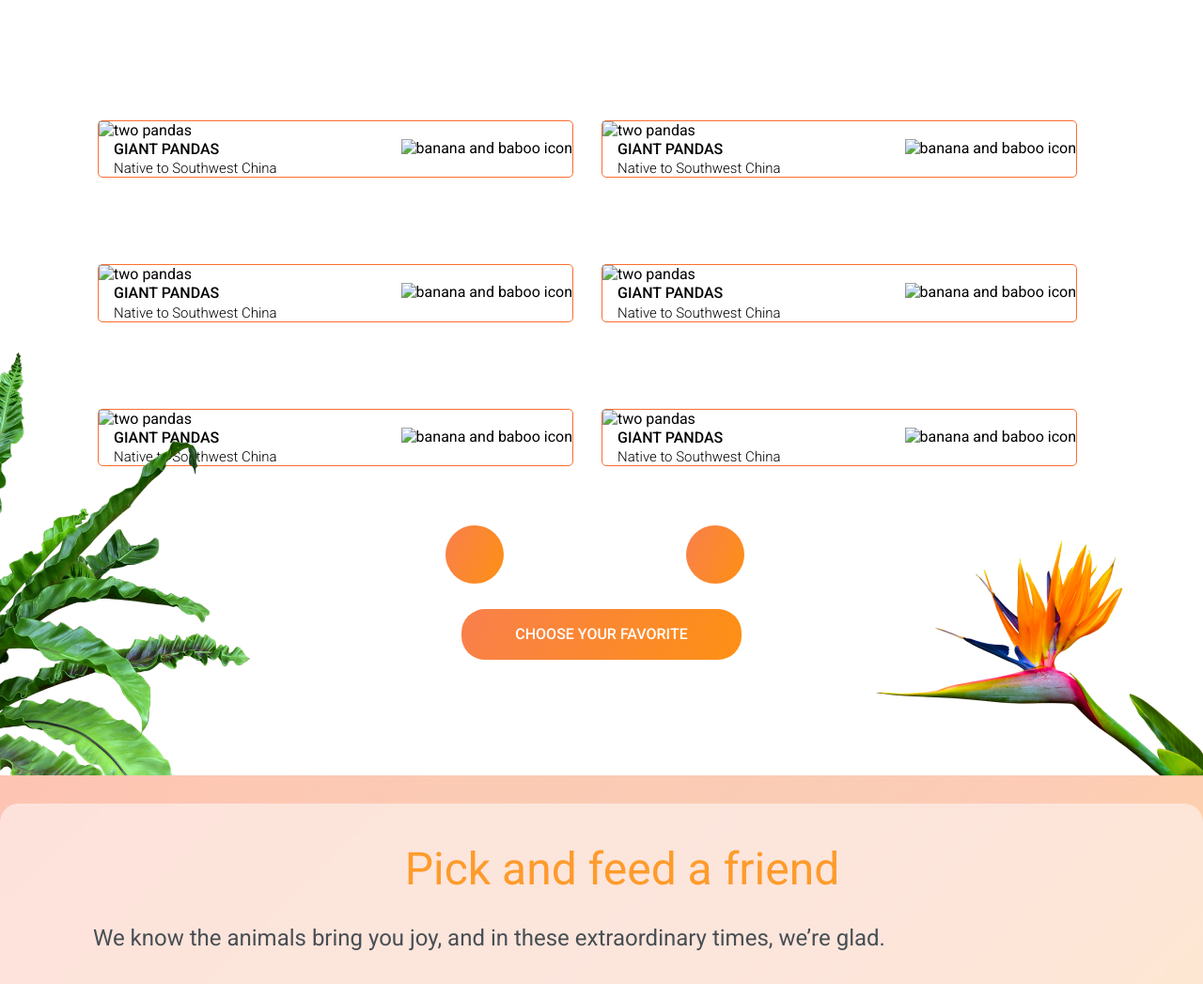
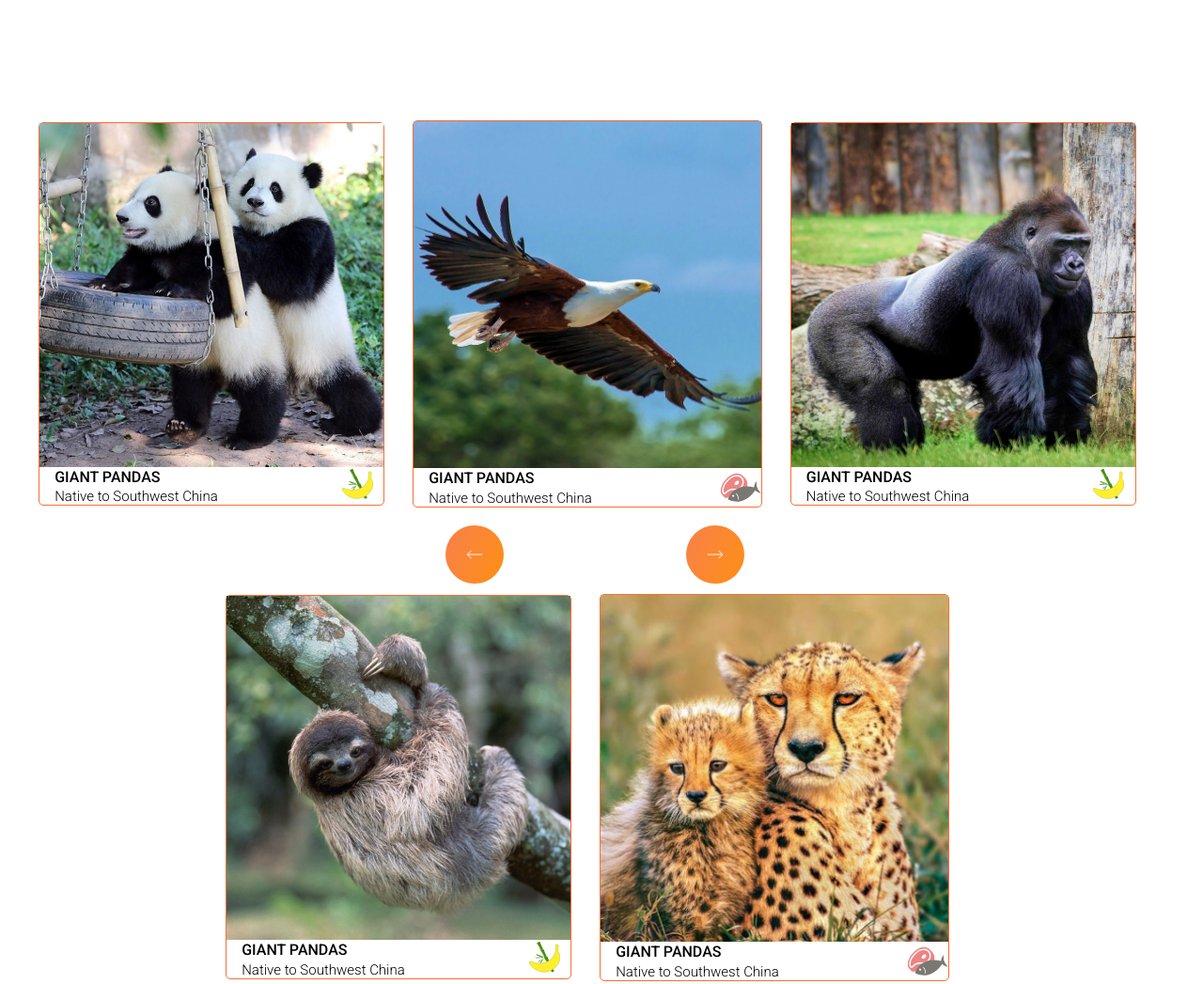
Before and after one commit to makarenkoooooo/ONLINE-ZOO, a plain HTML site: page index.html in a window 1280 px wide. Shown: the part 1180-2227 px from the top of the page at 94% size. Drawn offline with Linux system fonts and the light colour scheme; the site is published under a folder, as on GitHub Pages, so addresses that start at the root find nothing.

Commit message:
change image url

```diff
--- a/index.html
+++ b/index.html
@@ -54,7 +54,7 @@
       <div class="backstage-image-1">
         <img
           class="bamboo-man"
-          src="/assets/images/bamboo-cap.png"
+          src="./assets/images/bamboo-cap.png"
           alt="man bambo cap"
         />
       </div>
@@ -92,7 +92,7 @@
           <div>
             <img
               class="animal-img"
-              src="/assets/images/pandas.png"
+              src="./assets/images/pandas.png"
               alt="two pandas"
             />
           </div>
@@ -102,7 +102,7 @@
               <p>Native to Southwest China</p>
             </div>
             <img
-              src="/assets/icons/banana-bamboo_icon.svg"
+              src="./assets/icons/banana-bamboo_icon.svg"
               alt="banana and baboo icon"
             />
           </div>
@@ -111,7 +111,7 @@
           <div>
             <img
               class="animal-img"
-              src="/assets/images/Rectangle-2.png"
+              src="./assets/images/Rectangle-2.png"
               alt="two pandas"
             />
           </div>
@@ -122,7 +122,7 @@
               <p>Native to Southwest China</p>
             </div>
             <img
-              src="/assets/icons/meet-fish_icon.svg"
+              src="./assets/icons/meet-fish_icon.svg"
               alt="banana and baboo icon"
             />
           </div>
@@ -131,7 +131,7 @@
           <div>
             <img
               class="animal-img"
-              src="/assets/images/Rectangle-3.png"
+              src="./assets/images/Rectangle-3.png"
               alt="two pandas"
             />
           </div>
@@ -142,7 +142,7 @@
               <p>Native to Southwest China</p>
             </div>
             <img
-              src="/assets/icons/banana-bamboo_icon.svg"
+              src="./assets/icons/banana-bamboo_icon.svg"
               alt="banana and baboo icon"
             />
           </div>
@@ -151,7 +151,7 @@
           <div>
             <img
               class="animal-img"
-              src="/assets/images/Rectangle-4.png"
+              src="./assets/images/Rectangle-4.png"
               alt="two pandas"
             />
           </div>
@@ -162,7 +162,7 @@
               <p>Native to Southwest China</p>
             </div>
             <img
-              src="/assets/icons/banana-bamboo_icon.svg"
+              src="./assets/icons/banana-bamboo_icon.svg"
               alt="banana and baboo icon"
             />
           </div>
@@ -171,7 +171,7 @@
           <div>
             <img
               class="animal-img"
-              src="/assets/images/Rectangle-5.png"
+              src="./assets/images/Rectangle-5.png"
               alt="two pandas"
             />
           </div>
@@ -182,7 +182,7 @@
               <p>Native to Southwest China</p>
             </div>
             <img
-              src="/assets/icons/meet-fish_icon.svg"
+              src="./assets/icons/meet-fish_icon.svg"
               alt="banana and baboo icon"
             />
           </div>
@@ -191,7 +191,7 @@
           <div>
             <img
               class="animal-img"
-              src="/assets/images/Rectangle-6.png"
+              src="./assets/images/Rectangle-6.png"
               alt="two pandas"
             />
           </div>
@@ -202,7 +202,7 @@
               <p>Native to Southwest China</p>
             </div>
             <img
-              src="/assets/icons/meet-fish_icon.svg"
+              src="./assets/icons/meet-fish_icon.svg"
               alt="banana and baboo icon"
             />
           </div>
--- a/style.css
+++ b/style.css
@@ -704,11 +704,11 @@ h3 {
 }
 
 .btn-animal-left::after {
-  content: url(/assets/icons/btn-left.svg);
+  content: url(./assets/icons/btn-left.svg);
 }
 
 .btn-animal-right::after {
-  content: url(/assets/icons/btn-right.svg);
+  content: url(./assets/icons/btn-right.svg);
 }
 
 .animals {
@@ -1238,20 +1238,20 @@ h4 {
 }
 
 .icon-media-1::after {
-  content: url(/assets/icons/facebook.svg);
+  content: url(./assets/icons/facebook.svg);
 }
 
 .icon-media-2::after {
-  content: url(/assets/icons/twitter.svg);
+  content: url(./assets/icons/twitter.svg);
   text-align: center;
 }
 
 .icon-media-3::after {
-  content: url(/assets/icons/instagram.svg);
+  content: url(./assets/icons/instagram.svg);
 }
 
 .icon-media-4::after {
-  content: url(/assets/icons/you-tube.svg);
+  content: url(./assets/icons/you-tube.svg);
 }
 
 .media {
```
